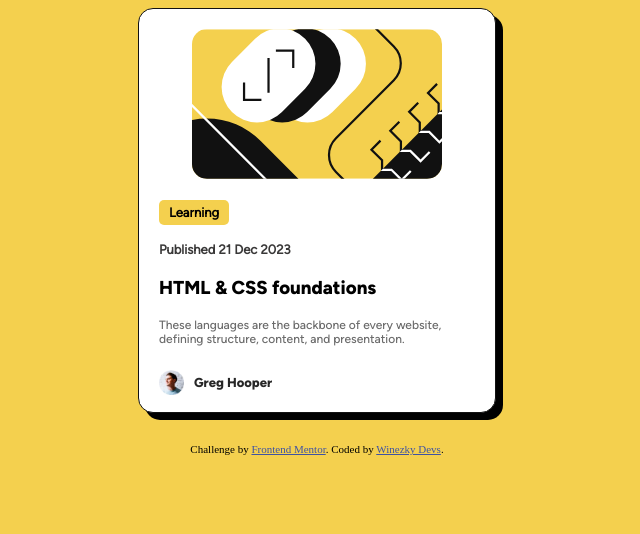
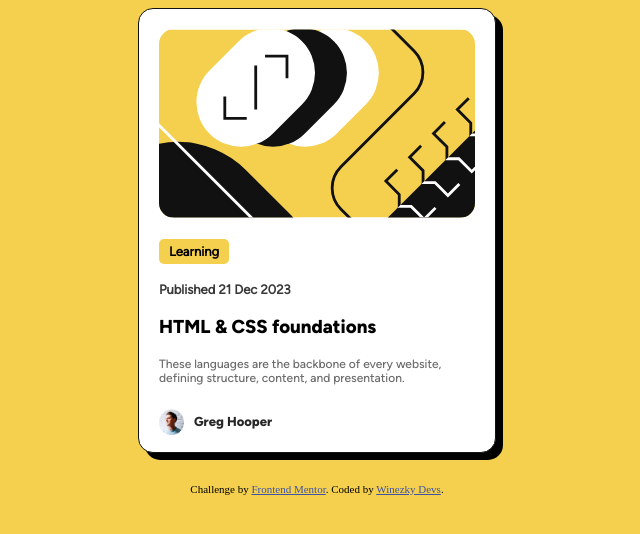
Before and after one commit to ezewinner5265/blog-preview-card-main, a plain HTML site: page index.html in a window 1280 px wide. Shown: the whole page, without its empty margins (323-963 px from the left). Drawn offline with Linux system fonts and the light colour scheme.

Commit message:
`Removed width attribute from img element in index.html and added width property to .view class in style.css`

```diff
--- a/index.html
+++ b/index.html
@@ -29,7 +29,7 @@
   <body>
     <div class="card">
       <div class="img">
-        <img src="assets/images/illustration-article.svg" alt="" width="250" class="view" />
+        <img src="assets/images/illustration-article.svg" alt="" class="view" />
       </div>
 
       <div class="text">
--- a/style.css
+++ b/style.css
@@ -18,6 +18,7 @@ body {
 
 .view {
     border-radius: 15px;
+    width: 100%;
 }
 
 .h4-head {
```
